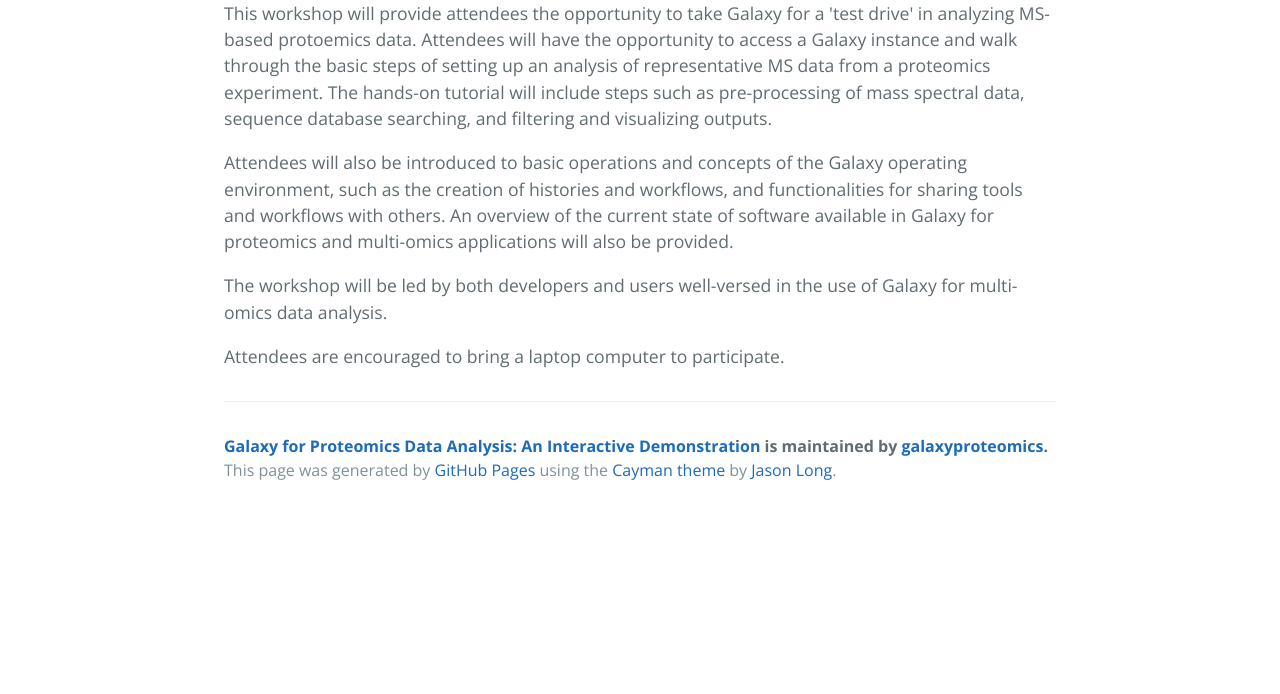
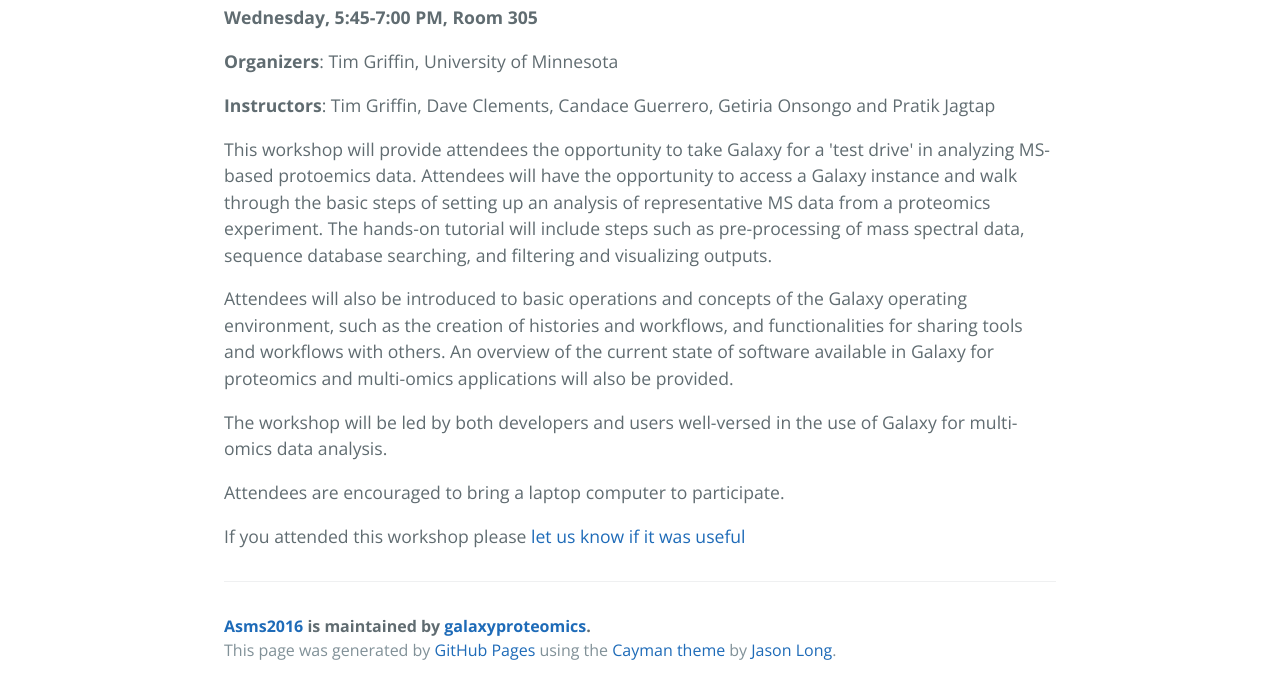
Before and after one commit to galaxyproteomics/asms2016, a plain HTML site: page index.html in a window 1280 px wide. Shown: the part 493-1187 px from the top of the page. Before the commit the page ends 1007 px from the top, so only its background shows below. Drawn offline with nearby package versions, Linux system fonts and the light colour scheme.

Commit message:
Formatting

```diff
--- a/index.html
+++ b/index.html
@@ -2,7 +2,7 @@
 <html lang="en-us">
   <head>
     <meta charset="UTF-8">
-    <title>Galaxy for Proteomics Data Analysis: An Interactive Demonstration by galaxyproteomics</title>
+    <title>Asms2016 by galaxyproteomics</title>
     <meta name="viewport" content="width=device-width, initial-scale=1">
     <link rel="stylesheet" type="text/css" href="stylesheets/normalize.css" media="screen">
     <link href='https://fonts.googleapis.com/css?family=Open+Sans:400,700' rel='stylesheet' type='text/css'>
@@ -13,13 +13,19 @@
     <section class="page-header">
       <h1 class="project-name">Galaxy for Proteomics Data Analysis: An Interactive Demonstration</h1>
       <h2 class="project-tagline">64th ASMS Conference on Mass Spectrometry and Allied Topics</h2>
-      <a href="https://github.com/galaxyproteomics/asms2016" class="btn">View on GitHub</a>
-      <a href="https://github.com/galaxyproteomics/asms2016/zipball/master" class="btn">Download .zip</a>
-      <a href="https://github.com/galaxyproteomics/asms2016/tarball/master" class="btn">Download .tar.gz</a>
     </section>
 
     <section class="main-content">
-      <p>This workshop will provide attendees the opportunity to take Galaxy for a 'test drive' in analyzing MS-based protoemics data. Attendees will have the opportunity to access a Galaxy instance and walk through the basic steps of setting up an analysis of representative MS data from a proteomics experiment. The hands-on tutorial will include steps such as pre-processing of mass spectral data, sequence database searching, and filtering and visualizing outputs.</p>
+      <h1>
+<a id="asms2016" class="anchor" href="#asms2016" aria-hidden="true"><span aria-hidden="true" class="octicon octicon-link"></span></a>ASMS 2016 Workshop</h1>
+
+<p><strong>Wednesday, 5:45-7:00 PM, Room 305</strong></p>
+
+<p><strong>Organizers</strong>: Tim Griffin, University of Minnesota</p>
+
+<p><strong>Instructors</strong>: Tim Griffin, Dave Clements, Candace Guerrero, Getiria Onsongo and Pratik Jagtap</p>
+
+<p>This workshop will provide attendees the opportunity to take Galaxy for a 'test drive' in analyzing MS-based protoemics data. Attendees will have the opportunity to access a Galaxy instance and walk through the basic steps of setting up an analysis of representative MS data from a proteomics experiment. The hands-on tutorial will include steps such as pre-processing of mass spectral data, sequence database searching, and filtering and visualizing outputs.</p>
 
 <p>Attendees will also be introduced to basic operations and concepts of the Galaxy operating environment, such as the creation of histories and workflows, and functionalities for sharing tools and workflows with others. An overview of the current state of software available in Galaxy for proteomics and multi-omics applications will also be provided.</p>
 
@@ -27,8 +33,13 @@
 
 <p>Attendees are encouraged to bring a laptop computer to participate.</p>
 
+<p>If you attended this workshop please <a href="http://z.umn.edu/asmsfb"> let us know if it was useful</a></p>
+
+
+</ul>
+
       <footer class="site-footer">
-        <span class="site-footer-owner"><a href="https://github.com/galaxyproteomics/asms2016">Galaxy for Proteomics Data Analysis: An Interactive Demonstration</a> is maintained by <a href="https://github.com/galaxyproteomics">galaxyproteomics</a>.</span>
+        <span class="site-footer-owner"><a href="https://github.com/galaxyproteomics/asms2016">Asms2016</a> is maintained by <a href="https://github.com/galaxyproteomics">galaxyproteomics</a>.</span>
 
         <span class="site-footer-credits">This page was generated by <a href="https://pages.github.com">GitHub Pages</a> using the <a href="https://github.com/jasonlong/cayman-theme">Cayman theme</a> by <a href="https://twitter.com/jasonlong">Jason Long</a>.</span>
       </footer>
```
